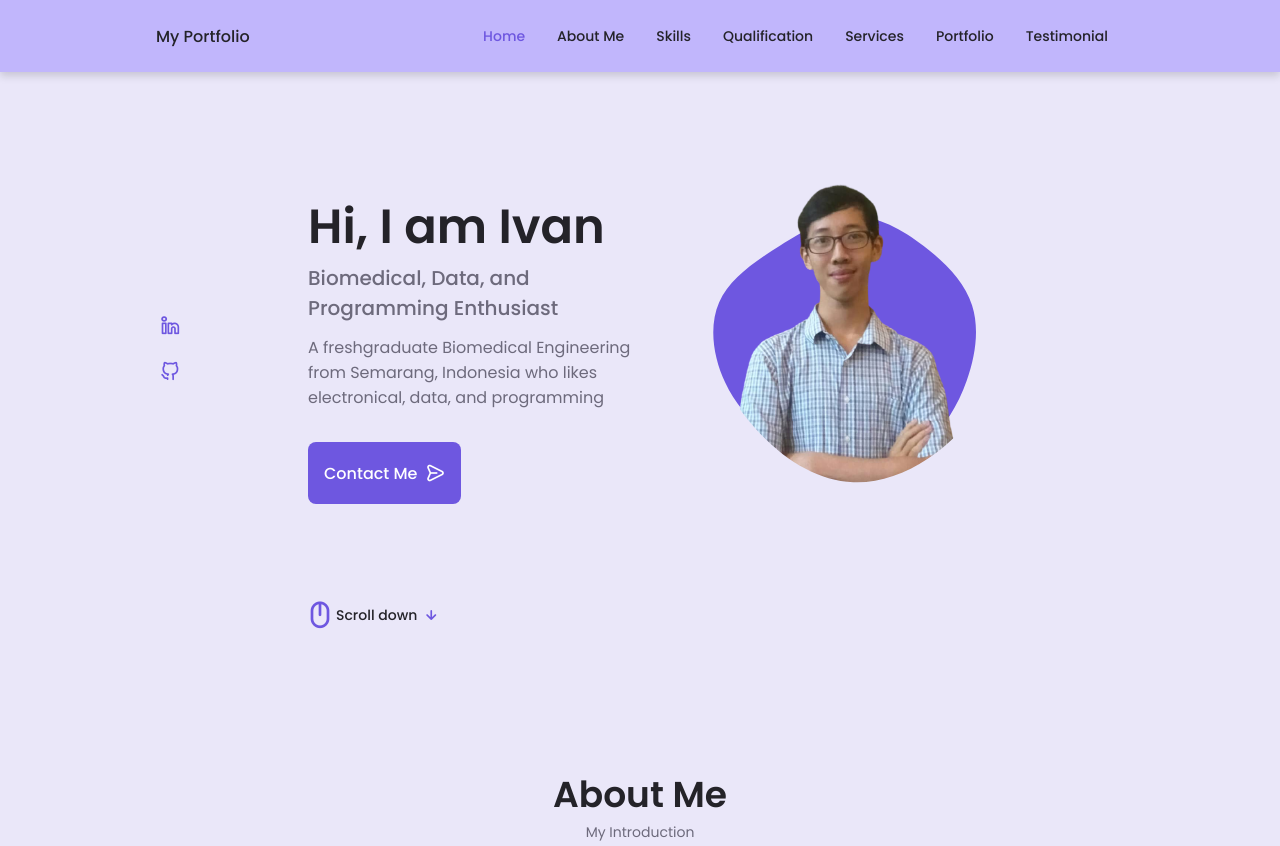
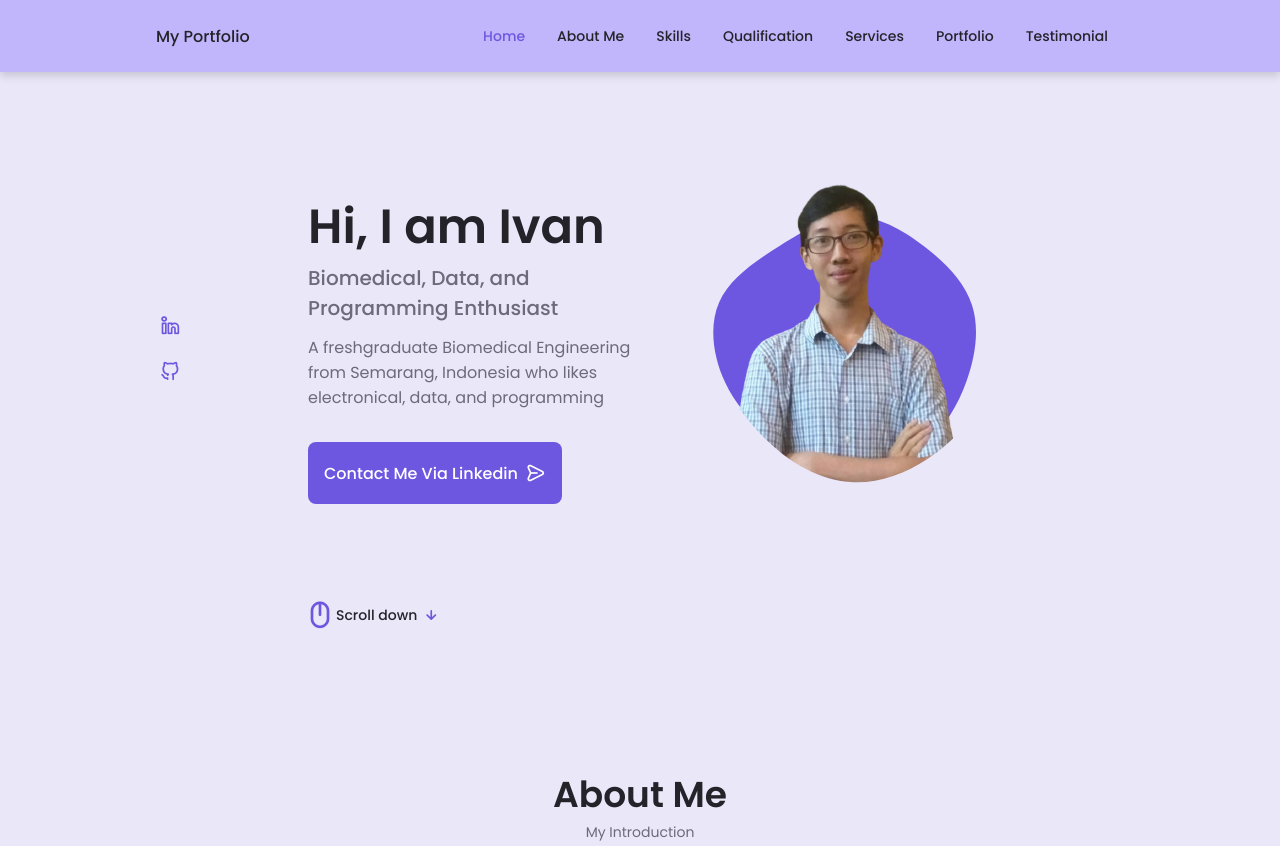
Before and after one commit to IvanSetiawanR/ivansetiawanr.github.io, a plain HTML site: page index.html in a window 1280 px wide. Shown: the top 846 px of the page. Drawn offline with nearby package versions, Linux system fonts and the light colour scheme.

Commit message:
fix CV and Contact

```diff
--- a/index.html
+++ b/index.html
@@ -104,8 +104,8 @@
                             <h3 class="home__subtitle">Biomedical, Data, and Programming Enthusiast</h3>
                             <p class="home__description">A freshgraduate Biomedical Engineering from Semarang, Indonesia who likes electronical, data, and programming</p>
 
-                            <a href="#contact" class="button button--flex">
-                                Contact Me <i class="uil uil-message button__icon"></i>
+                            <a href="https://www.linkedin.com/in/ivan-setiawan-rahardjo/" class="button button--flex">
+                                Contact Me Via Linkedin <i class="uil uil-message button__icon"></i>
                             </a>
                         </div>
                     </div>
@@ -149,7 +149,7 @@
                         </div>
 
                         <div class="about__buttons">
-                            <a download="" href="assets/pdf/Ivan-Cv.pdf" target="_blank" class="button button--flex">
+                            <a download="" href="assets/pdf/Ivan-CV.pdf" target="_blank" class="button button--flex">
                                 Download CV<i class="uil uil-download-alt button__icon"></i>
                             </a>
                         </div>
```
